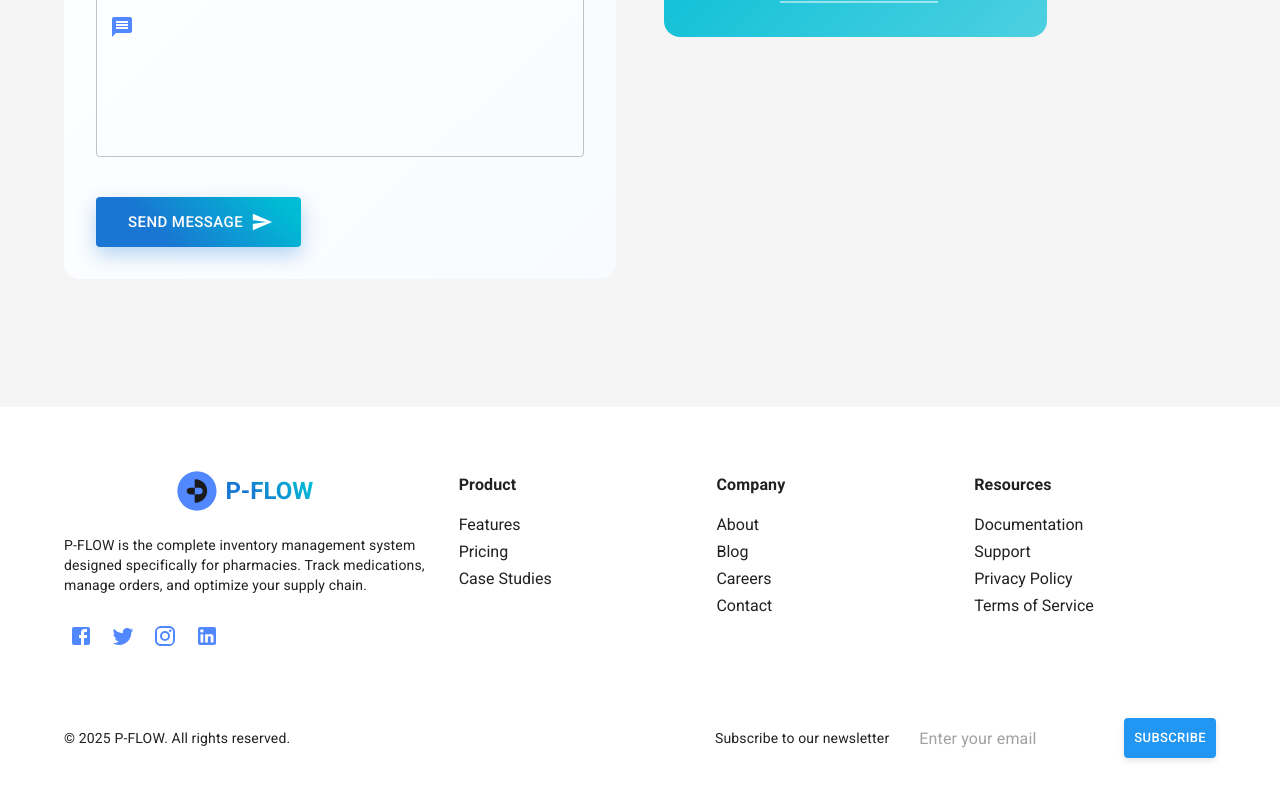
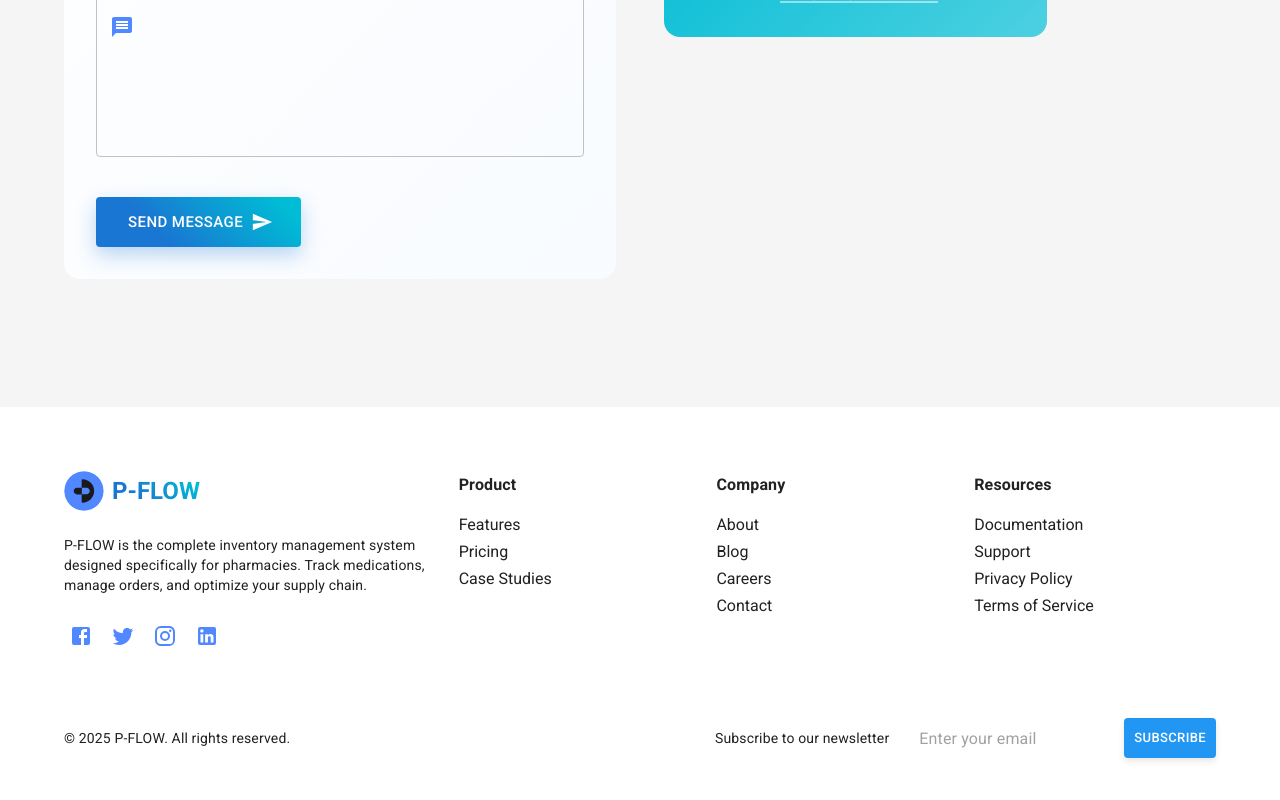
Before and after one commit to elref7i/p-flow, a React (Vite) app: page /landing in a window 1280 px wide. Shown: the part 6492-7292 px from the top of the page. Built offline with nearby package versions, Linux system fonts and the light colour scheme.

Commit message:
Refactor Footer component; remove unnecessary justifyContent prop from Logo

```diff
--- a/src/components/LandingComponents/Footer.jsx
+++ b/src/components/LandingComponents/Footer.jsx
@@ -35,7 +35,7 @@ const Footer = () => {
       <Container maxWidth="lg">
         <Grid container spacing={4}>
           <Grid item xs={12} md={4}>
-            <Logo justifyContent={'center'} mb={3}>
+            <Logo mb={3}>
               <GradientLogo />
             </Logo>
             <Typography variant="body2" sx={{ mb: 3 }}>
```
